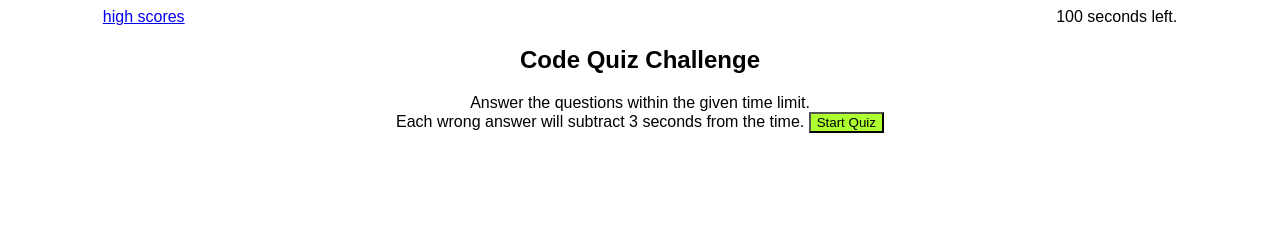
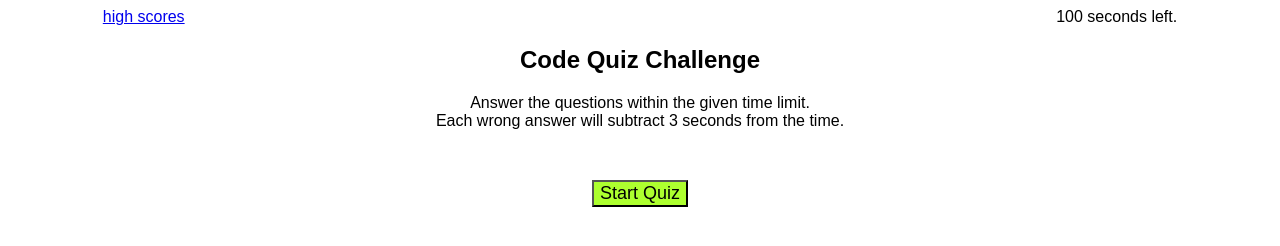
Before and after one commit to GianniMejia/code-quiz, a plain HTML site: page index.html in a window 1280 px wide. Drawn offline with Linux system fonts and the light colour scheme.

Commit message:
updated README

```diff
--- a/assets/css/style.css
+++ b/assets/css/style.css
@@ -33,6 +33,10 @@ h1 {
 
 button {
     background-color: greenyellow;
-
+    display: block;
+    margin-left: auto;
+    margin-right: auto;
+    margin-top: 50px;
+    font-size: large;
 
 }
```
Also changed, not shown: assets/images/screenshot.jpg (added), 1 other file.
